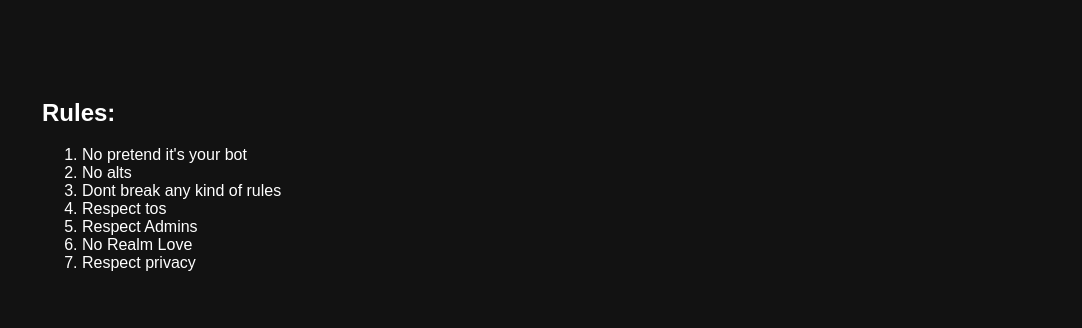
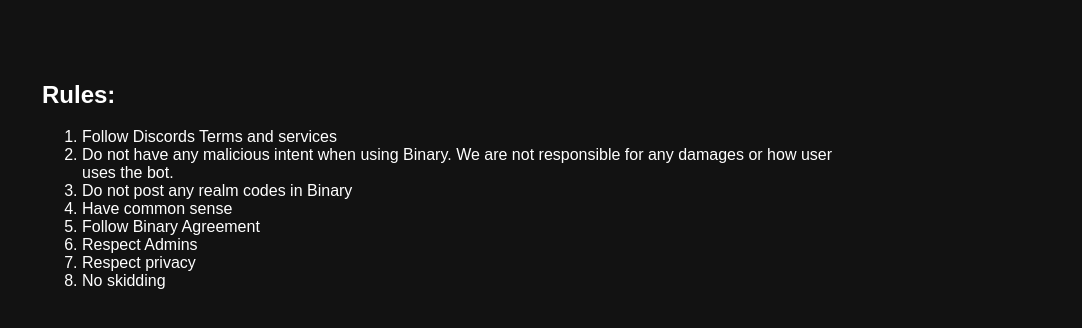
Before and after one commit to TreezZDevl/Zepatron, a plain HTML site: page index.html in a window 1280 px wide. Both pictures are taken after a click on the button "RULES". Shown: the part 310-638 px from the top of the page, without its empty margins (198-1280 px from the left). Drawn offline with Linux system fonts and the light colour scheme.

Commit message:
Update index.html
added better rules

```diff
--- a/index.html
+++ b/index.html
@@ -104,13 +104,14 @@
                 <div class="content">
                     <h2>Rules:</h2>
                     <ol>
-                        <li>No pretend it's your bot</li>
-                        <li>No alts</li>
-                        <li>Dont break any kind of rules</li>
-                        <li>Respect tos</li>
+                        <li>Follow Discords Terms and services</li>
+                        <li>Do not have any malicious intent when using Binary. We are not responsible for any damages or how user uses the bot.</li>
+                        <li>Do not post any realm codes in Binary</li>
+                        <li>Have common sense</li>
+                        <li>Follow Binary Agreement</li>
                         <li>Respect Admins</li>
-                        <li>No Realm Love</li>
                         <li>Respect privacy</li>
+                        <li>No skidding</li>
                     </ol>
                 </div>
                 <button class="back-button" onclick="goBack()">← Back</button>
```
